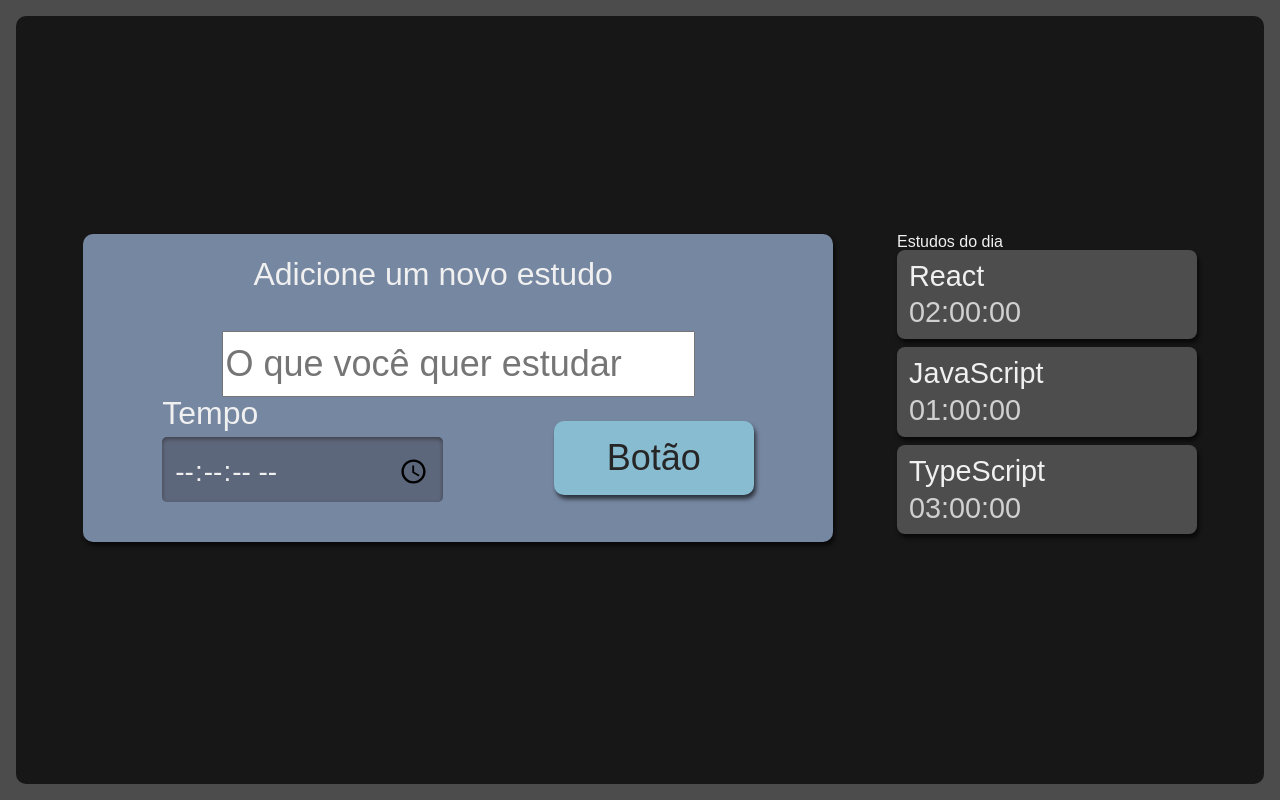
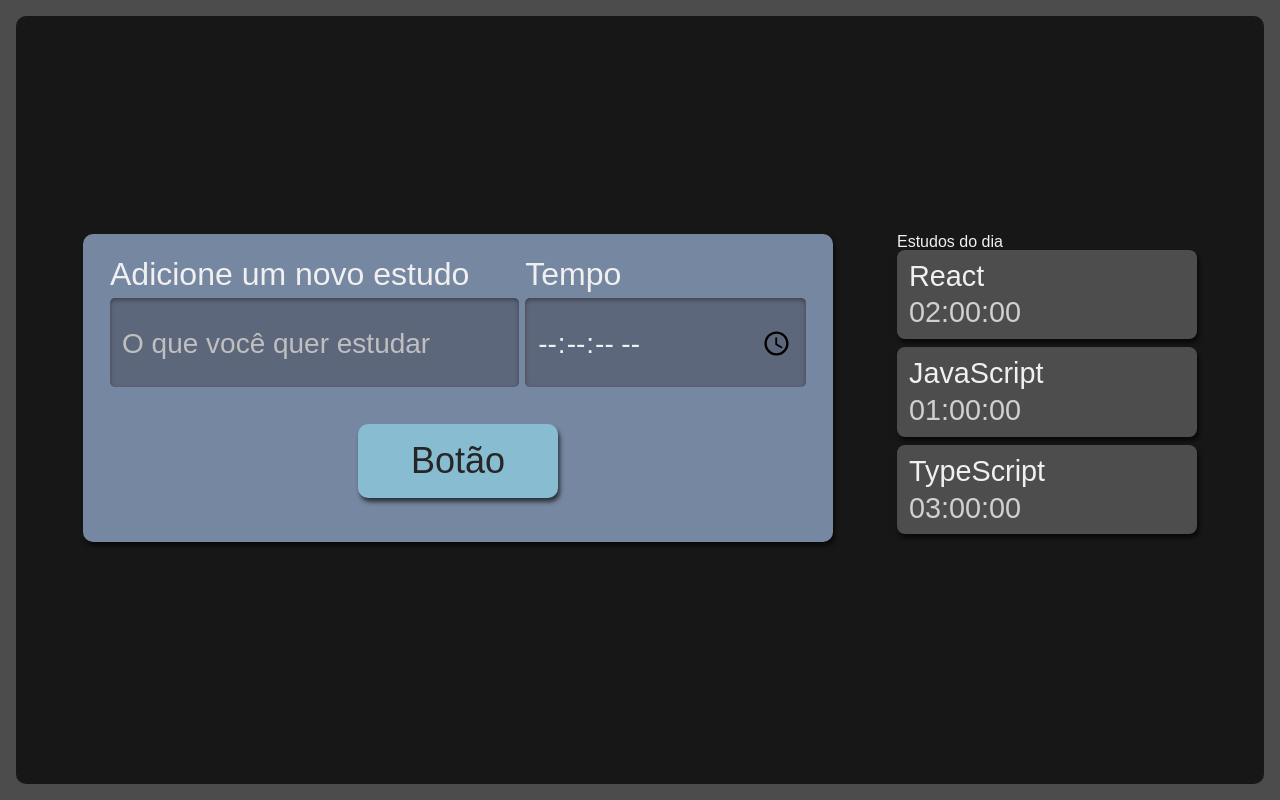
Before and after one commit to Vinicius8706/React-Alura, a React (Create React App) app: page / in a window 1280 px wide. Built offline with nearby package versions, Linux system fonts and the light colour scheme.

Commit message:
alterando module no scss

```diff
--- a/package.json
+++ b/package.json
@@ -41,6 +41,7 @@
     ]
   },
   "devDependencies": {
-    "sass": "^1.49.9"
+    "sass": "^1.49.9",
+    "typescript-plugin-css-modules": "^3.4.0"
   }
 }
--- a/src/components/botao/index.tsx
+++ b/src/components/botao/index.tsx
@@ -1,10 +1,10 @@
 import React from 'react';
-import './style.scss';
+import style from './Botao.module.scss';
 
 
 class Botao extends React.Component { // botao extendido do componente react
   render() {
-    return (<button className="botao">
+    return (<button className={style.botao}>
       Botão
     </button>)
   }
--- a/src/components/formulario/index.tsx
+++ b/src/components/formulario/index.tsx
@@ -1,17 +1,17 @@
 import React from 'react';
-import Botao from '../botao'
-import './style.scss'
+import Botao from '../Botao'
+import style from './Formulario.module.scss'
 class Formulario extends React.Component {
   render() {
     return (
-      <form className="novaTarefa">
-        <div className="inputContainer">
+      <form className={style.novaTarefa}>
+        <div className={style.inputContainer}>
           <label htmlFor="tarefa">Adicione um novo estudo</label>
+          <input type="text" name="tarefa" id="tarefa" placeholder="O que você quer estudar" required />
         </div>
-        <input type="text" name="tarefa" id="tarefa" placeholder="O que você quer estudar" required />
-        <div className="inputContainer">
+        <div className={style.inputContainer}>
           <label htmlFor="tempoF">Tempo</label>
-          <input type="time" step="1" name="tempo" id="tempo" min="00:00:00" max="1:30:00" required/>
+          <input type="time" step="1" name="tempo" id="tempo" min="00:00:00" max="1:30:00" required />
         </div>
         <Botao />
       </form>
--- a/src/components/lista/index.tsx
+++ b/src/components/lista/index.tsx
@@ -1,5 +1,5 @@
 import React from 'react';
-import './style.scss';
+import style from './Lista.module.scss';
 
 function Lista() {
   const tarefas = [{
@@ -15,9 +15,9 @@
   return (
     <aside>
       <h2>Estudos do dia</h2>
-      <ul className="listaTarefas">
+      <ul className={style.listaTarefas}>
         {tarefas.map((item, index) => (
-          <li key={index} className="item">
+          <li key={index} className={style.item}>
             <h3>{item.tarefa}</h3>
             <span>{item.tempo}</span>
           </li>
--- a/src/pages/App.tsx
+++ b/src/pages/App.tsx
@@ -1,11 +1,11 @@
 import React from 'react';
 import Formulario from '../components/formulario'
 import Lista from '../components/lista';
-import './style.scss';
+import style from './App.module.scss';
 
 function App() {
   return (
-    <div className="AppStyle">
+    <div className={style.AppStyle}>
       <Formulario />
       <Lista />
     </div>
```
Also changed, not shown: tsconfig.json (+6 -1 lines), src/components/botao/Botao.module.scss (renamed from src/components/botao/style.scss), src/components/formulario/Formulario.module.scss (renamed from src/components/formulario/style.scss), src/components/lista/Lista.module.scss (renamed from src/components/lista/style.scss), src/pages/App.module.scss (renamed from src/pages/style.scss), 1 other file (tests, documents, lock files or other folders).
